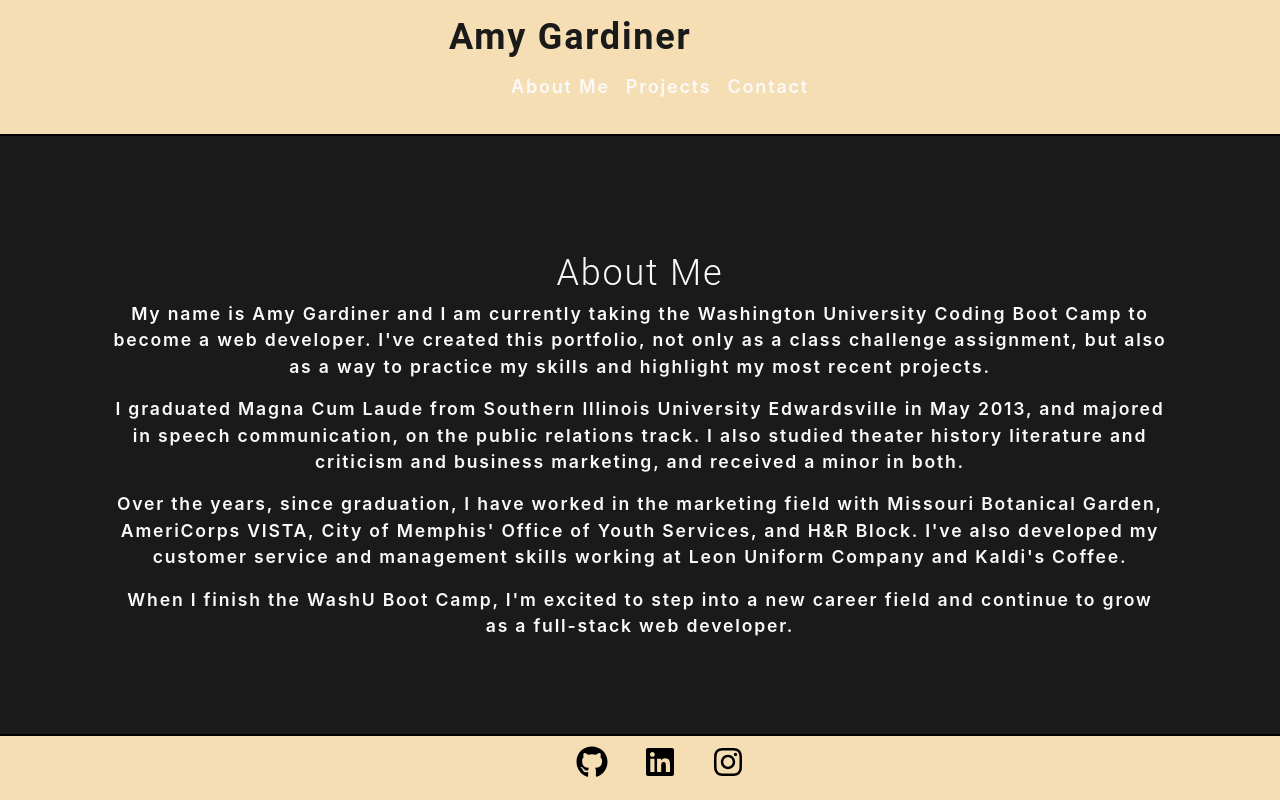
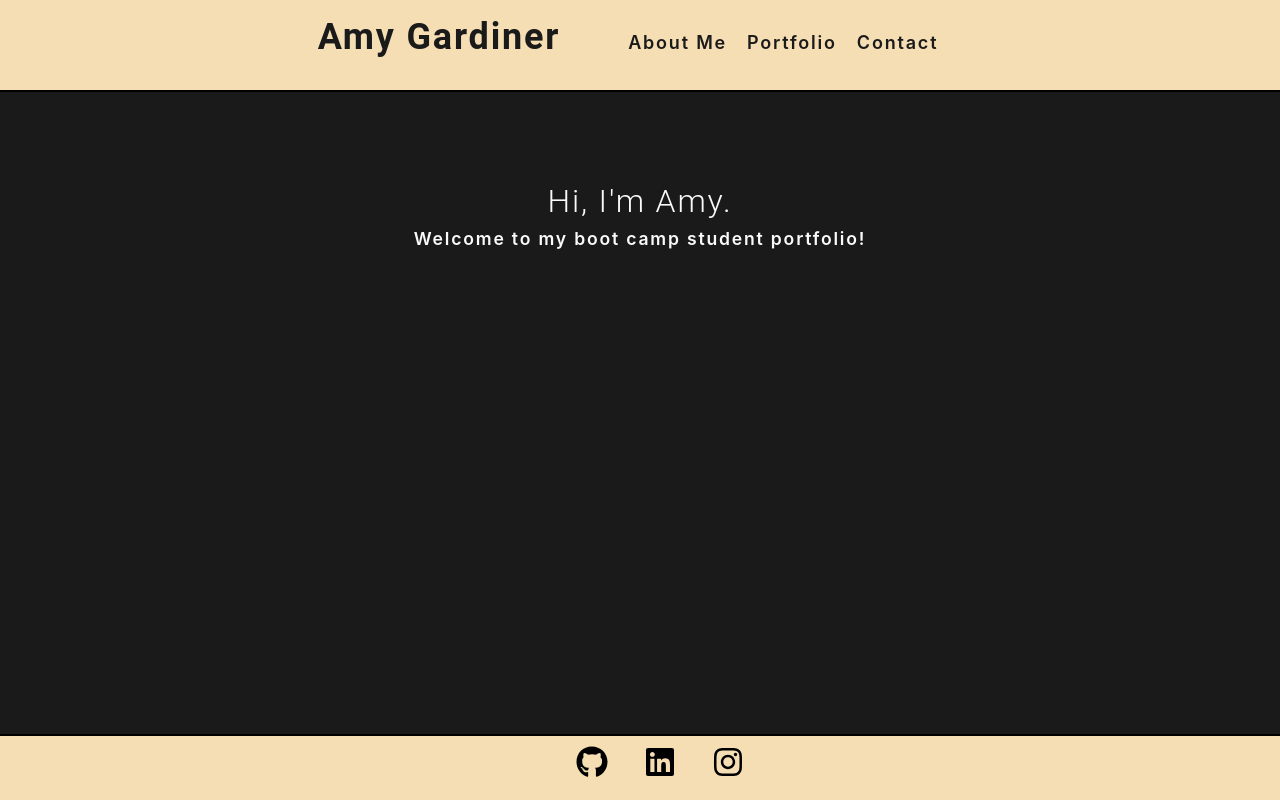
Before and after one commit to amymgardiner/React-Portfolio, a React (Create React App) app: page /#/ in a window 1280 px wide. Built offline with nearby package versions, Linux system fonts and the light colour scheme.

Commit message:
functions weren't working to switch between pages through links, so trying react router dom again

```diff
--- a/src/App.js
+++ b/src/App.js
@@ -1,40 +1,31 @@
-import React, { useState } from 'react';
+import React, { Component } from 'react';
+import { HashRouter, Route } from 'react-router-dom';
+
 import Header from './components/Header';
+import Homepage from './components/Homepage';
+import About from './components/About';
+import Contact from './components/Contact';
+import Projects from './components/Projects';
 import Footer from './components/Footer';
-import About from './components/About';
-import Projects from './components/Projects';
-import Contact from './components/Contact';
-// import Homepage from './components/Homepage';
 
-function App() {
-  const [currentTab, setCurrentTab] = useState('about');
-
-  const renderTab = () => {
-    switch (currentTab) {
-      case 'about':
-        return <About />;
-      case 'projects':
-        return <Projects />;
-      case 'contact':
-        return <Contact />;
-      default:
-        return null;
-    }
-  };
-
-  return (
-    <div>
-      <div>
-        <Header currentTab={currentTab} setCurrentTab={setCurrentTab}></Header>
-      </div>
-      <div>
-        <main>{renderTab()}</main>
-      </div>
-      <div>
-        <Footer></Footer>
-      </div>
-    </div>
-  );
+class App extends Component {
+  render() {
+    return (
+      <HashRouter basename="/">
+        <div className="app">
+          <Header />
+          <main>
+            <Homepage></Homepage>
+            {/* <Route exact path="/" component={Homepage} />
+            <Route exact path="/about" component={About} />
+            <Route exact path="/contact" component={Contact} />
+            <Route exact path="/portfolio" component={Projects} /> */}
+          </main>
+          <Footer />
+        </div>
+      </HashRouter>
+    );
+  }
 }
 
 export default App;
--- a/src/components/Header/index.js
+++ b/src/components/Header/index.js
@@ -1,20 +1,16 @@
 import React from 'react';
+import { Link } from 'react-router-dom';
 import Nav from '../Navigation';
 
-function Header(props) {
-  const { currentTab, setCurrentTab } = props;
-
+function Header() {
   return (
     <header className="flex-row px-1">
-      <div>
+      <div className="logo">
         <h1>
-          <a href="/">Amy Gardiner</a>
+          <Link to="/">Amy Gardiner</Link>
         </h1>
-        <Nav>
-          currentTab={currentTab}
-          setCurrentTab={setCurrentTab}
-        </Nav>
       </div>
+      <Nav></Nav>
     </header>
   );
 }
--- a/src/components/Homepage/index.js
+++ b/src/components/Homepage/index.js
@@ -1,5 +1,4 @@
 import React from 'react';
-import { Link } from 'react-router-dom';
 
 function Homepage() {
   return (
@@ -7,9 +6,6 @@ function Homepage() {
       <div className="title">
         <h2>Hi, I'm Amy.</h2>
         <p>Welcome to my boot camp student portfolio!</p>
-        <Link to="projects">
-          <button>View My Projects</button>
-        </Link>
       </div>
     </section>
   );
--- a/src/components/Navigation/index.js
+++ b/src/components/Navigation/index.js
@@ -1,18 +1,18 @@
 import React from 'react';
+import { Link } from 'react-router-dom';
 
-function Nav(props) {
-  const { currentTab, setCurrentTab } = props;
+function Nav() {
   return (
     <nav className="navbar">
       <ul className="flex-row">
-        <li className={currentTab === 'about' ? 'mx-2 navActive' : 'mx-2'}>
-          <span onClick={() => setCurrentTab('about')}>About Me</span>
+        <li className="mx-2">
+          <Link to="/about">About Me</Link>
         </li>
-        <li className={currentTab === 'projects' ? 'mx-2 navActive' : 'mx-2'}>
-          <span onClick={() => setCurrentTab('projects')}>Projects</span>
+        <li className="mx-2">
+          <Link to="/projects">Portfolio</Link>
         </li>
-        <li className={currentTab === 'contact' ? 'mx-2 navActive' : 'mx-2'}>
-          <span onClick={() => setCurrentTab('contact')}>Contact</span>
+        <li className="mx-2">
+          <Link to="/contact">Contact</Link>
         </li>
       </ul>
     </nav>
--- a/src/components/Projects/index.js
+++ b/src/components/Projects/index.js
@@ -1,7 +1,7 @@
 import React from 'react';
 
 import MovieJuice from '../../assets/images/jakob-owens-CiUR8zISX60-unsplash.jpg';
-import YouLou from '../../assets/images/brittney-butler-uZnoD1xuL9A-unsplash.jpg';
+import YouLou from '../../assets/images/intricate-explorer-Gt6D-s4M-04-unsplash.jpg';
 import PlaceHolder from '../../assets/images/huma-kabakci-oRk4Ep65tRc-unsplash.jpg';
 import CodingQuiz from '../../assets/images/nguyen-dang-hoang-nhu-qDgTQOYk6B8-unsplash.jpg';
 import WorkSchedule from '../../assets/images/eden-constantino-bTukYI4DjOs-unsplash.jpg';
```
Also changed, not shown: src/assets/images/brittney-butler-uZnoD1xuL9A-unsplash.jpg (deleted), 1 other file (tests, documents, lock files or other folders).
